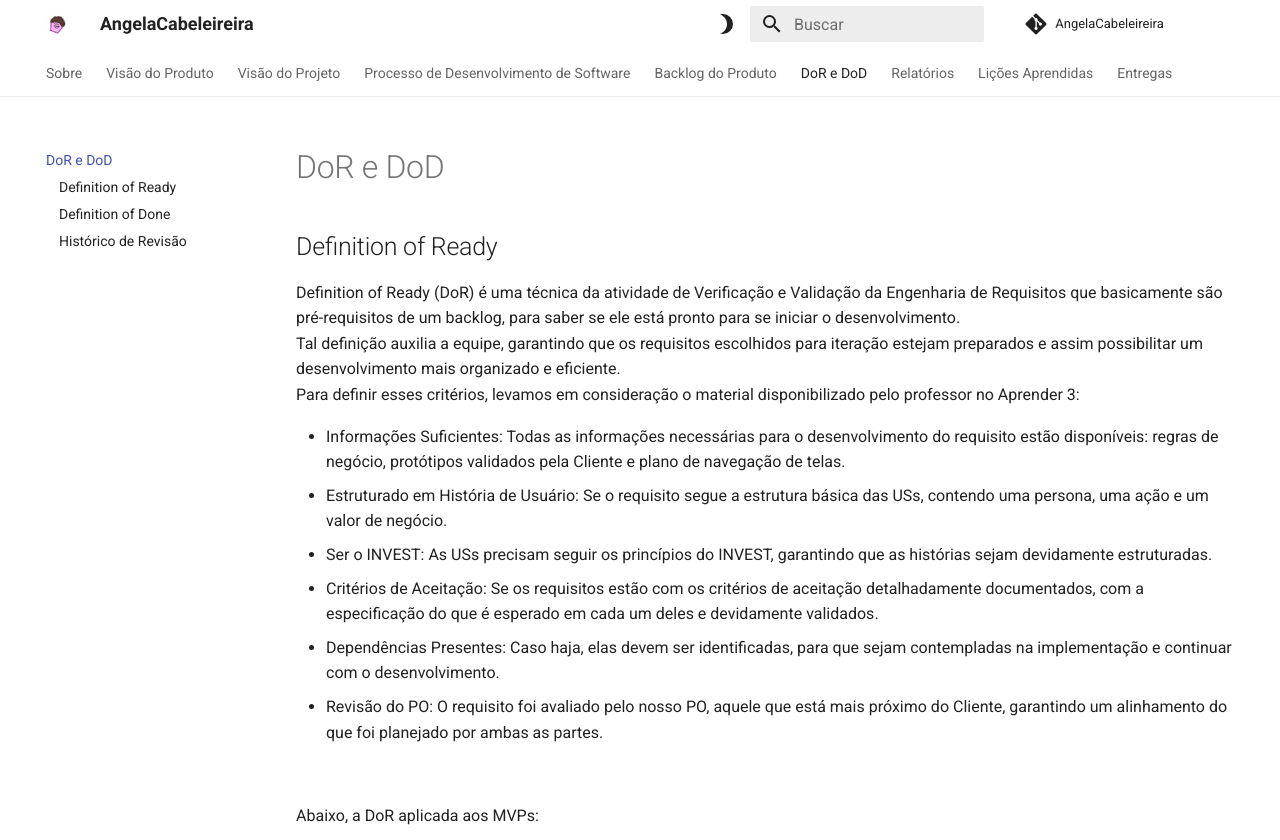
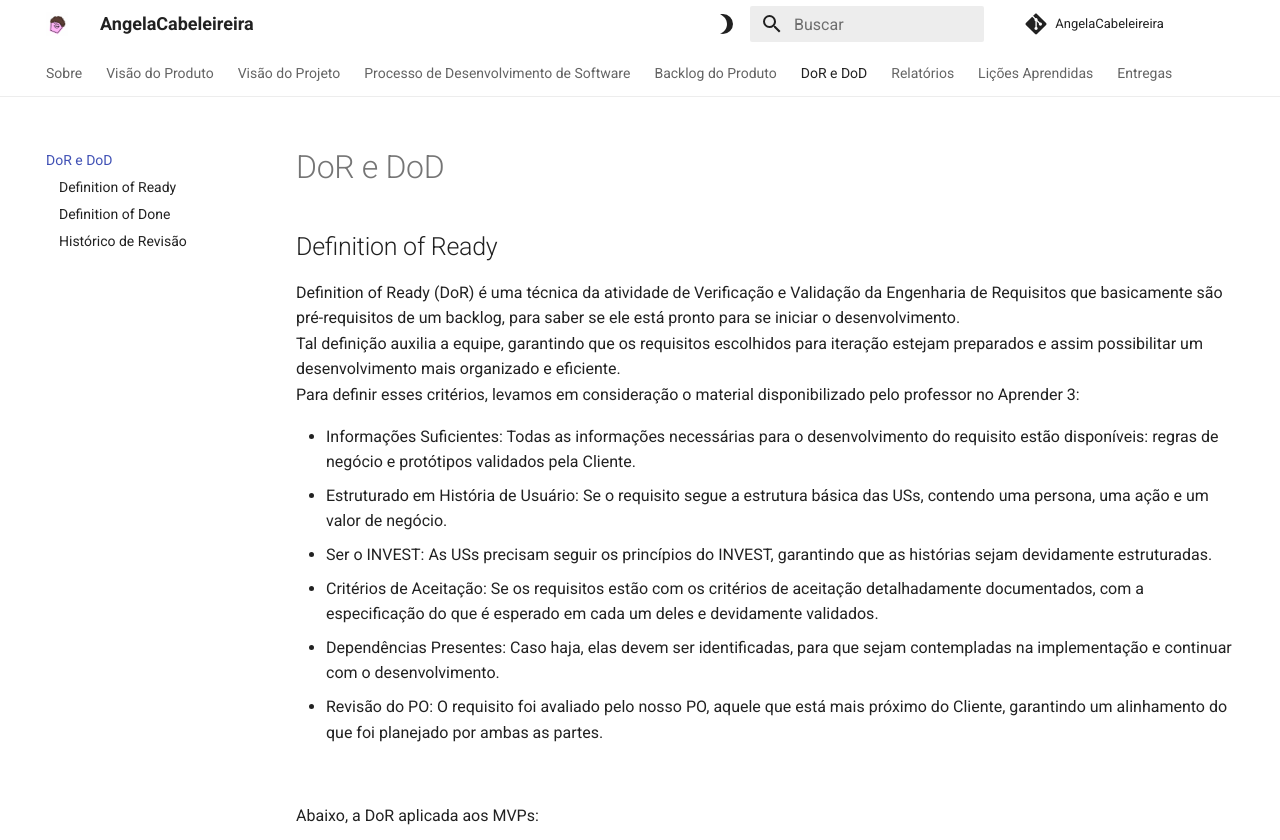
Before and after one commit to mdsreq-fga-unb/2023.2-AngelaCabeleireira, an MkDocs documentation site: the page built from docs/VisaoProdutoEProjeto/dordod.md, in a window 1280 px wide and 900 px high, cut to the strip 0-840 px from the top of the window. Built offline with MkDocs 1.6.1 and Material for MkDocs 9.7.7, drawn with Linux system fonts in a browser that asks for light colours; comment, search, counter and statistics services are not loaded.

Commit message:
update in Definition of Ready in `dordod.md`

```diff
--- a/docs/VisaoProdutoEProjeto/dordod.md
+++ b/docs/VisaoProdutoEProjeto/dordod.md
@@ -5,7 +5,7 @@ Tal definição auxilia a equipe, garantindo que os requisitos escolhidos para i
 Para definir esses critérios, levamos em consideração o material disponibilizado pelo professor no Aprender 3:
 
 <ul>
-    <li> Informações Suficientes: Todas as informações necessárias para o desenvolvimento do requisito estão disponíveis: regras de negócio, protótipos validados pela Cliente e plano de navegação de telas. </li>
+    <li> Informações Suficientes: Todas as informações necessárias para o desenvolvimento do requisito estão disponíveis: regras de negócio e protótipos validados pela Cliente. </li>
     <li> Estruturado em História de Usuário: Se o requisito segue a estrutura básica das USs, contendo uma persona, uma ação e um valor de negócio. </li>
     <li> Ser o INVEST: As USs precisam seguir os princípios do INVEST, garantindo que as histórias sejam devidamente estruturadas. </li>
     <li> Critérios de Aceitação: Se os requisitos estão com os critérios de aceitação detalhadamente documentados, com a especificação do que é esperado em cada um deles e devidamente validados. </li>
```
